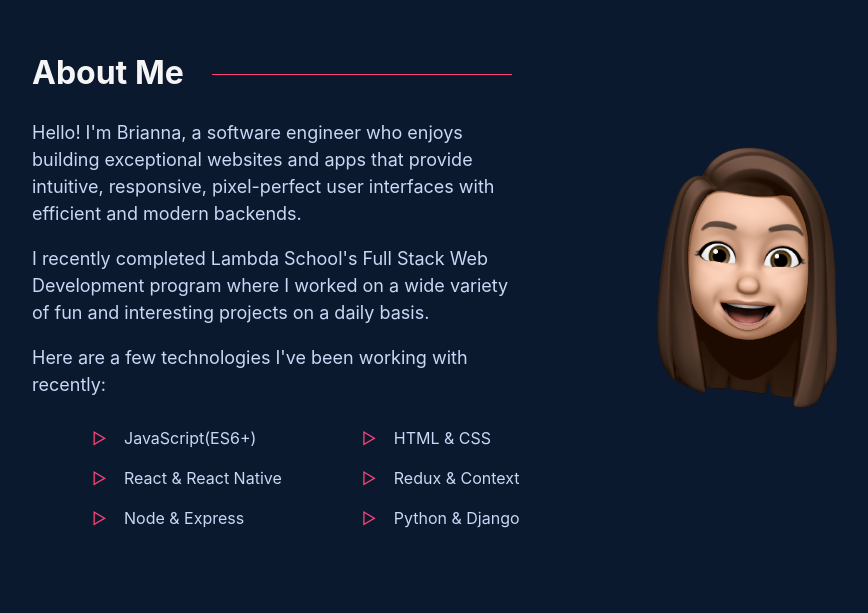
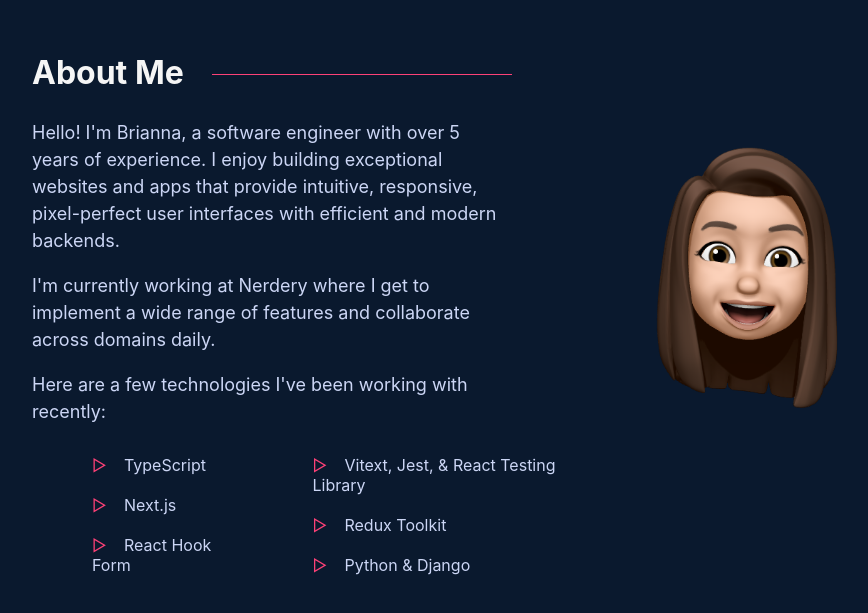
Before and after one commit to briannaworkman/portfolio, a React (Create React App) app: page / in a window 1280 px wide. Shown: the part 1036-1649 px from the top of the page, without its empty margins (176-1044 px from the left). Built offline with nearby package versions, Linux system fonts and the light colour scheme.

Commit message:
Updates about me

```diff
--- a/src/components/About.js
+++ b/src/components/About.js
@@ -1,39 +1,39 @@
-import React from 'react';
-import profile from '../assets/images/profile.png';
-import '../assets/styles/about.css';
+import React from "react";
+import profile from "../assets/images/profile.png";
+import "../assets/styles/about.css";
 
 export default function About() {
   return (
-    <div className='main-about-container'>
-      <div className='about-container'>
-        <div className='about'>
+    <div className="main-about-container">
+      <div className="about-container">
+        <div className="about">
           <h2>About Me</h2>
           <p>
-            Hello! I'm Brianna, a software engineer who enjoys building
-            exceptional websites and apps that provide intuitive, responsive,
-            pixel-perfect user interfaces with efficient and modern backends.
+            Hello! I'm Brianna, a software engineer with over 5 years of
+            experience. I enjoy building exceptional websites and apps that
+            provide intuitive, responsive, pixel-perfect user interfaces with
+            efficient and modern backends.
           </p>
           <p>
-            I recently completed Lambda School's Full Stack Web Development
-            program where I worked on a wide variety of fun and interesting
-            projects on a daily basis.
+            I'm currently working at Nerdery where I get to implement a wide
+            range of features and collaborate across domains daily.
           </p>
           <p>Here are a few technologies I've been working with recently:</p>
-          <div className='tech-lists'>
+          <div className="tech-lists">
             <ul>
-              <li>JavaScript(ES6+)</li>
-              <li>React & React Native</li>
-              <li>Node & Express</li>
+              <li>TypeScript</li>
+              <li>Next.js</li>
+              <li>React Hook Form</li>
             </ul>
             <ul>
-              <li>HTML & CSS</li>
-              <li>Redux & Context</li>
+              <li>Vitext, Jest, & React Testing Library</li>
+              <li>Redux Toolkit</li>
               <li>Python & Django</li>
             </ul>
           </div>
         </div>
-        <div className='profile-picture'>
-          <img src={profile} alt='Brianna Workman' />
+        <div className="profile-picture">
+          <img src={profile} alt="Brianna Workman" />
         </div>
       </div>
     </div>
```
